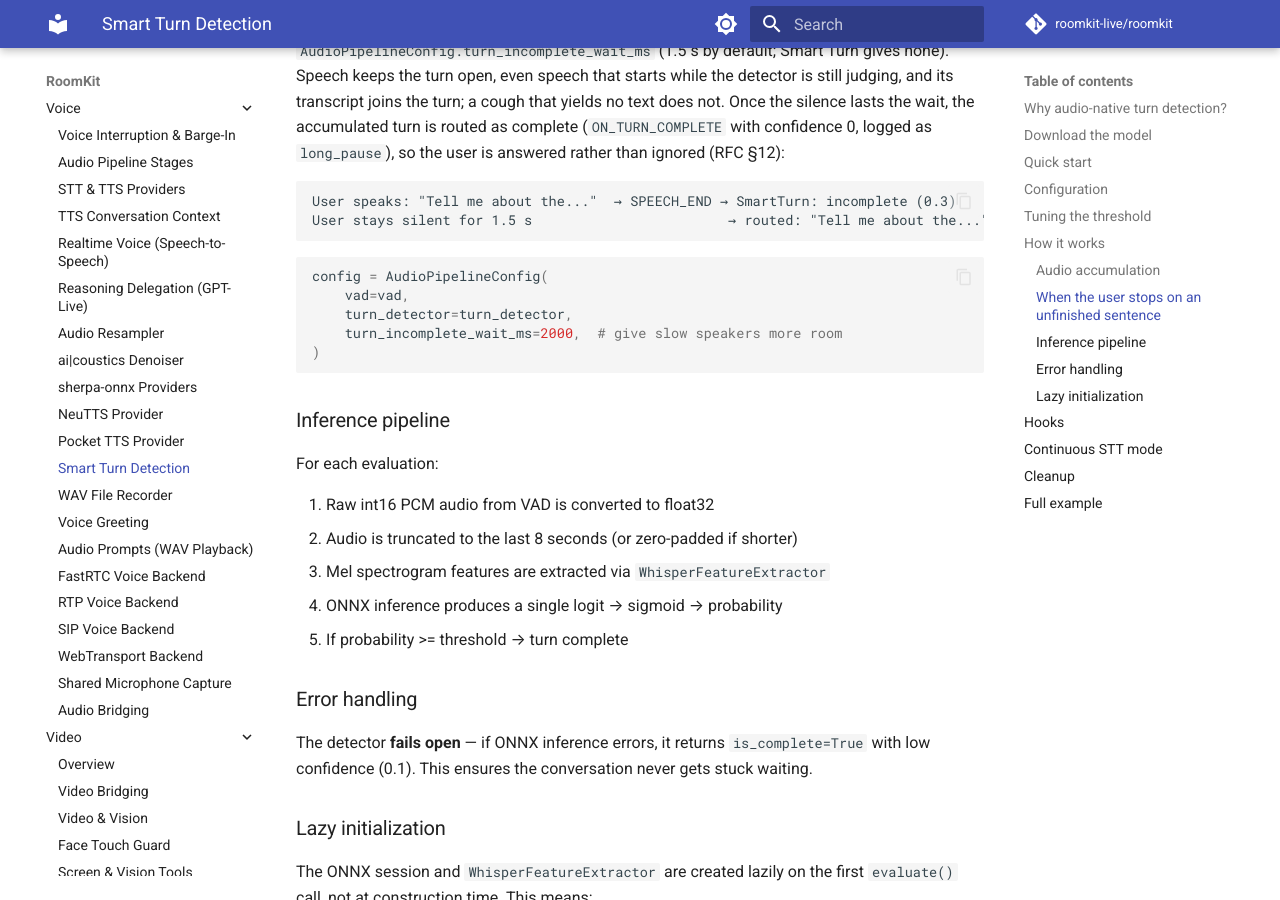
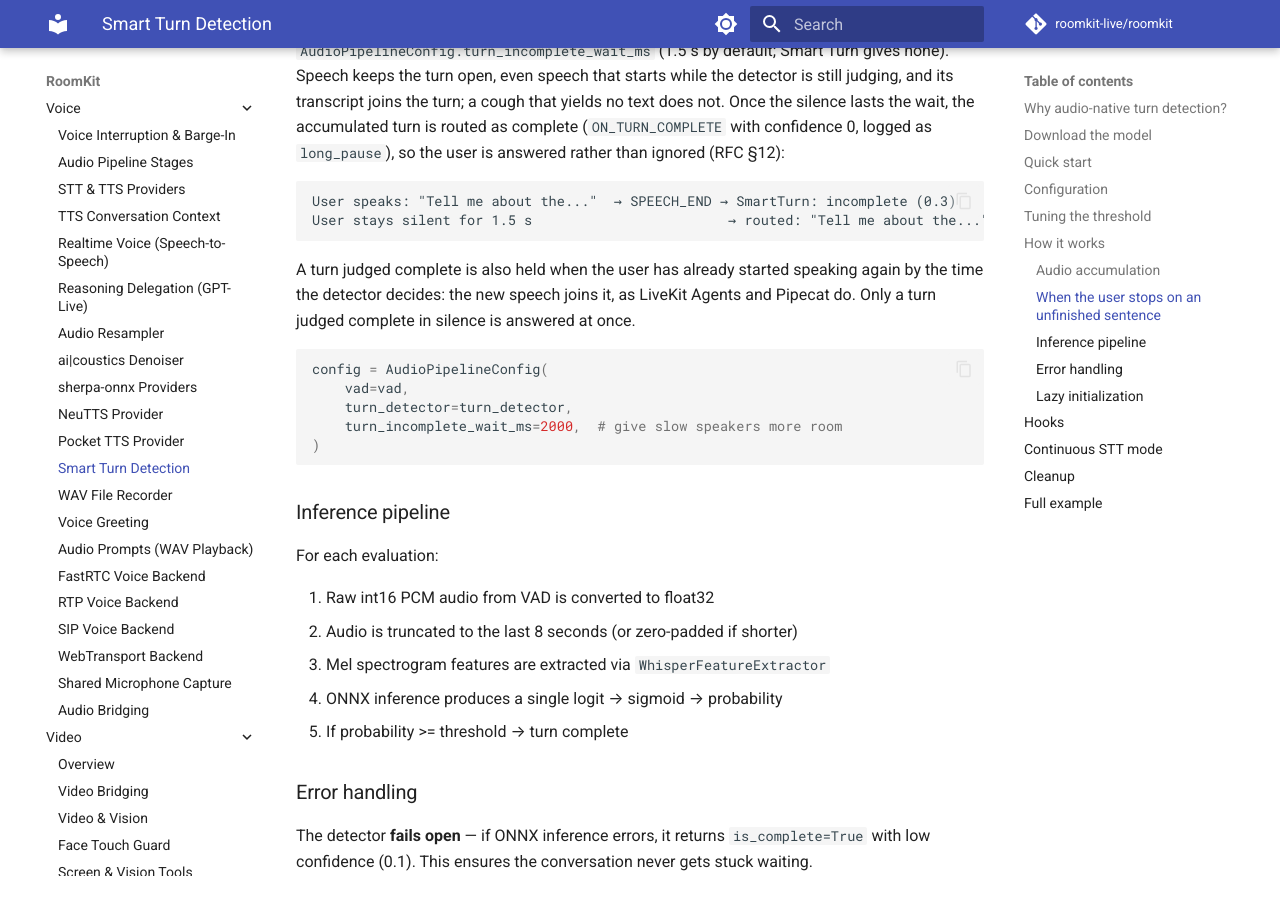
Before and after one commit to roomkit-live/roomkit-docs, an MkDocs documentation site: the page built from docs/guides/smart-turn.md, in a window 1280 px wide and 900 px high, scrolled down 3712 px. Built offline with MkDocs 1.6.1 and Material for MkDocs 9.7.7, drawn with Linux system fonts in a browser that asks for light colours; comment, search, counter and statistics services are not loaded.

Commit message:
docs(guides): a resumed sentence joins the turn being judged (RMK-218)

````diff
--- a/docs/guides/smart-turn.md
+++ b/docs/guides/smart-turn.md
@@ -160,6 +160,11 @@ User speaks: "Tell me about the..."  → SPEECH_END → SmartTurn: incomplete (0
 User stays silent for 1.5 s                        → routed: "Tell me about the..."
 ```
 
+A turn judged complete is also held when the user has already started speaking
+again by the time the detector decides: the new speech joins it, as LiveKit
+Agents and Pipecat do. Only a turn judged complete in silence is answered at
+once.
+
 ```python
 config = AudioPipelineConfig(
     vad=vad,
````
